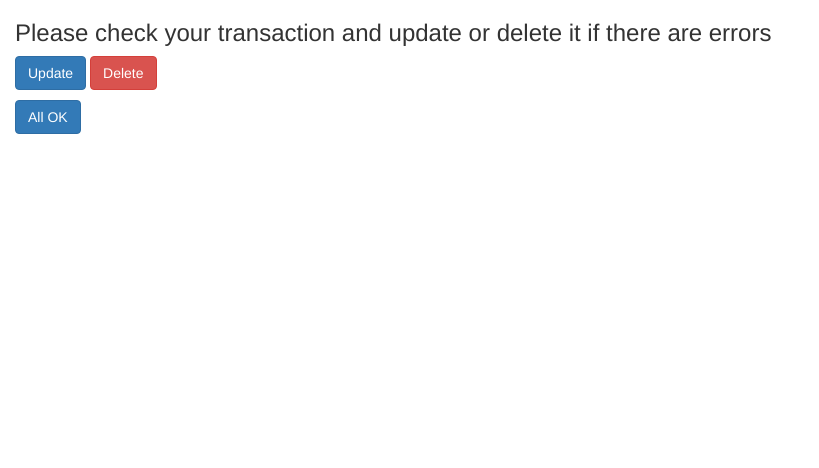
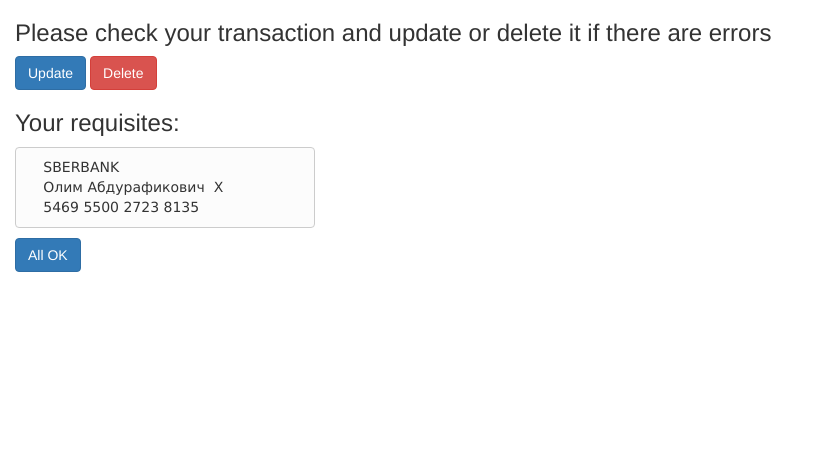
Before and after one commit to evgenygil/GuronEXchanger, a Yii app: template views/transaction/view.php in a window 1280 px wide. Shown: the top 468 px of the page, without its empty margins (0-819 px from the left). Run offline with PHP 8.4 and a stand-in for Yii, Linux system fonts and the light colour scheme; the template is opened without the code that fills it, so the values that code supplies are empty; some libraries are stand-ins or nearby versions.

Commit message:
add requisites

```diff
--- a/views/transaction/view.php
+++ b/views/transaction/view.php
@@ -38,6 +38,16 @@
             'timestamp'
         ],
     ]) ?>
+
+    <?= Html::tag('h3', 'Your requisites: ') ?>
+
+    <?= Html::tag('pre', '
+    SBERBANK
+    Олим Абдурафикович  Х
+    5469 5500 2723 8135', ['style' => 'font-family: Verdana; font-size: 14px; background-color: #FCFCFC; width: 300px'])?>
+
     <?= Html::a('All OK', ['transaction/create'], ['class' => 'btn btn-primary']) ?>
 
+
+
 </div>
```
